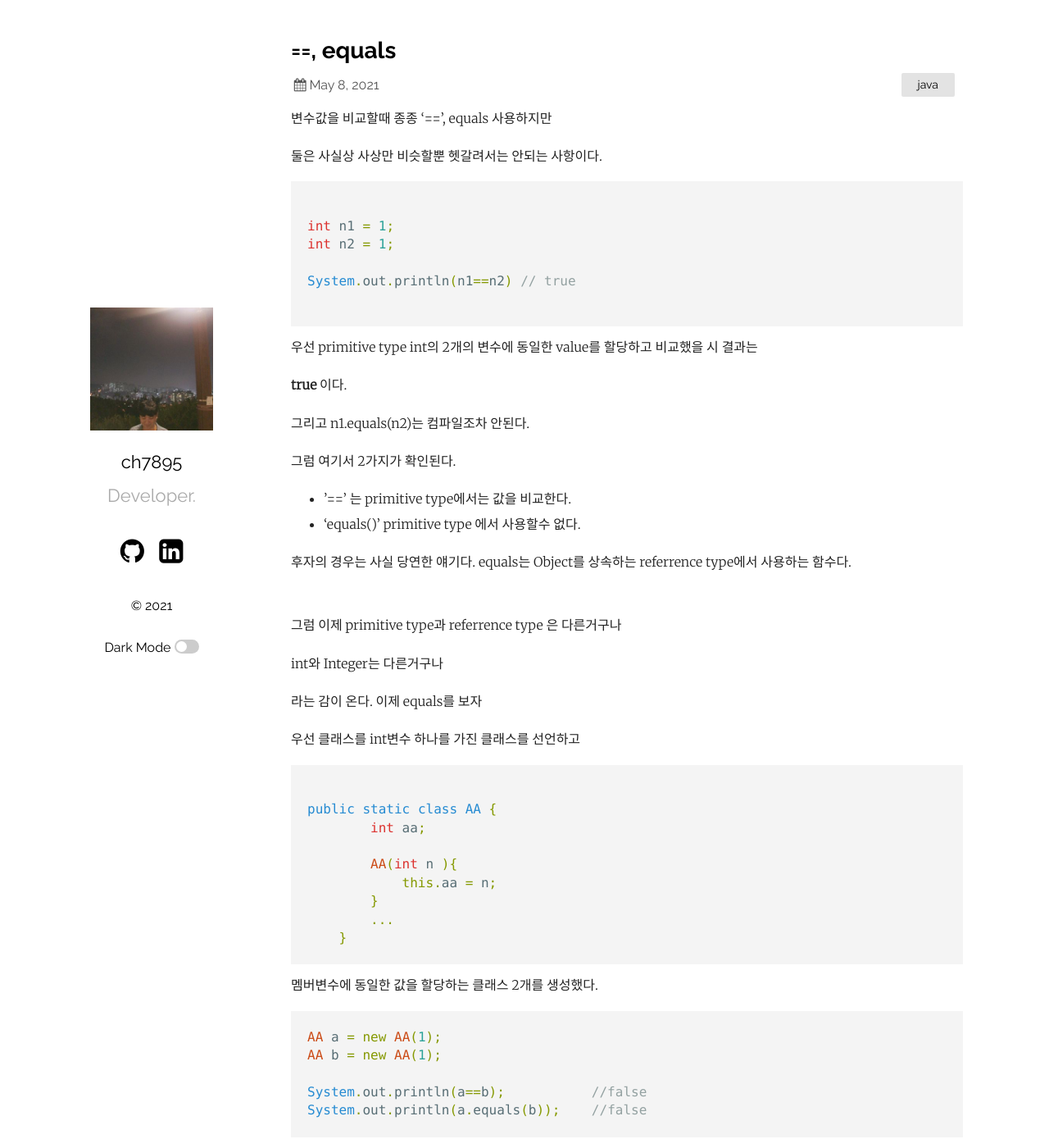
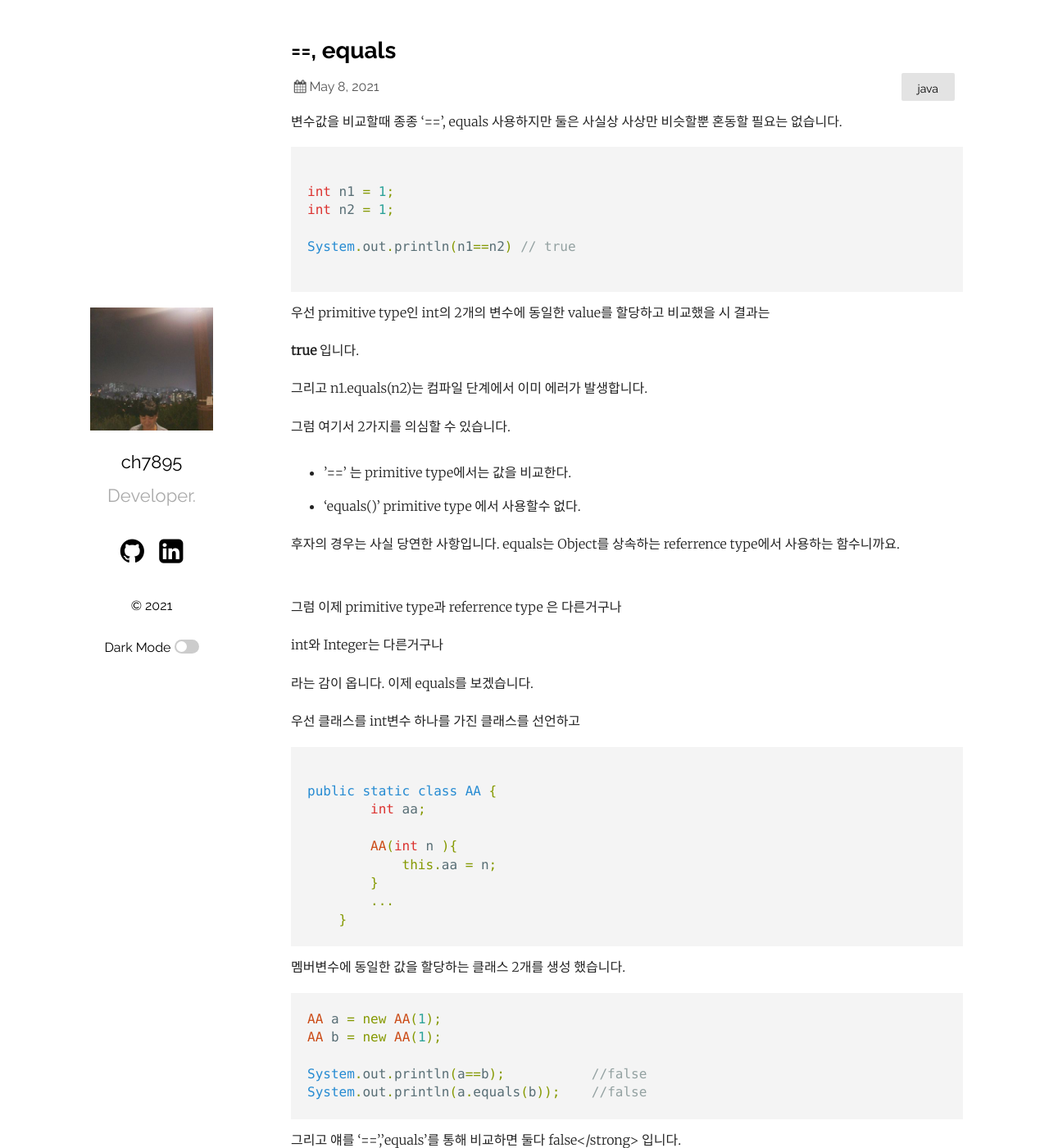
Before and after one commit to ch7895/ch7895.github.io, a Jekyll site: the page built from _posts/2021-05-08-equals,== copy.markdown, in a window 1280 px wide and 1400 px high. Shown: the whole window at 82% size. Built offline with Jekyll 4.4.1, drawn with Linux system fonts in a browser that asks for light colours; some of the changed text lies outside the part shown.

Commit message:
css 수정

````diff
--- a/_posts/2021-05-08-equals,== copy.markdown
+++ b/_posts/2021-05-08-equals,== copy.markdown
@@ -6,9 +6,7 @@ categories: java
 ---
 
 
-변수값을 비교할때 종종 '==', equals 사용하지만
-
-둘은 사실상 사상만 비슷할뿐 헷갈려서는 안되는 사항이다.
+변수값을 비교할때 종종 '==', equals 사용하지만 둘은 사실상 사상만 비슷할뿐 혼동할 필요는 없습니다.
 
 
 ```java
@@ -20,26 +18,28 @@ System.out.println(n1==n2) // true
 
 ```
 
-우선 primitive type int의 2개의 변수에 동일한 value를 할당하고 비교했을 시 결과는
+우선 primitive type인 int의 2개의 변수에 동일한 value를 할당하고 비교했을 시 결과는
 
-<strong>true</strong>  이다.
+<strong>true</strong>  입니다.
 
-그리고 n1.equals(n2)는 컴파일조차 안된다.
+그리고 n1.equals(n2)는 컴파일 단계에서 이미 에러가 발생합니다.
 
-그럼 여기서 2가지가 확인된다.
+그럼 여기서 2가지를 의심할 수 있습니다.
 
  - '==' 는 primitive type에서는 값을 비교한다.
  - 'equals()' primitive type 에서 사용할수 없다.
 
 
-후자의 경우는 사실 당연한 얘기다. equals는 Object를 상속하는 referrence type에서 사용하는 함수다.
+후자의 경우는 사실 당연한 사항입니다.
+equals는 Object를 상속하는 referrence type에서 사용하는 함수니까요.
+
 
 <br>
 그럼 이제 primitive type과 referrence type 은 다른거구나
 
 int와 Integer는 다른거구나
 
-라는 감이 온다. 이제 equals를 보자
+라는 감이 옵니다. 이제 equals를 보겠습니다.
 
 우선 클래스를 int변수 하나를 가진 클래스를 선언하고
 ```java
@@ -54,7 +54,7 @@ public static class AA {
     }
 ```
 
-멤버변수에 동일한 값을 할당하는 클래스 2개를 생성했다.
+멤버변수에 동일한 값을 할당하는 클래스 2개를 생성 했습니다.
 ```java
 AA a = new AA(1);
 AA b = new AA(1);
@@ -63,40 +63,39 @@ System.out.println(a==b);           //false
 System.out.println(a.equals(b));    //false
 ```
 
-그리고 얘를 '==','equals'를 통해 비교하면 둘다 <string>false</strong> 다.
+그리고 얘를 '==','equals'를 통해 비교하면 둘다 <string>false</strong> 입니다.
 
-referrence type에서는 비교연산자를 쓰면안된다는건가? 싶은 결과다
+referrence type에서는 비교연산자를 쓰면안된다는건가? 라는 의구심이 또 듭니다.
 
 그럼 뭐가 다른걸까
 
-우선 primitive type과 referrence type이 메모리에 저장되는 구조를 생각해보면 감이 온다.
+우선 primitive type과 referrence type이 메모리에 저장되는 구조를 생각해보면 답이 보일 듯 합니다.
 
 primitive type은 스택에 할당받으면 그 공간에 value를 저장하고
 
-referrence type의 value는 스택이 아니라 힙영역에 저장을 하고, 스택에는 value가 저장된 힙영역의 주소가 저장된다.
+referrence type의 value는 스택이 아니라 힙영역에 저장을 하고, 스택에는 value가 저장된 힙영역의 주소를 저장합니다.
 
-즉 a와 b는 각각 스택에 저장된 값(힙영역의 주소)가 다르기 때문에 '==' <strong> false </strong> 이다.
+즉 a와 b는 각각 스택에 저장된 값(힙영역의 주소)가 다르기 때문에 '==' <strong> false </strong> 라는 결과를 보여줍니다.
 
 <br>
 <h3> 그럼 equals는 왜? </h3>
 
-object 클래스의 equals 함수를 보자
+object 클래스의 equals 함수를 뜯어보겠습니다.
 
 ```java
 public boolean equals(Object obj) {
         return (this == obj);
     }
 ```
-equals도 결국은 '==' 이다.
+equals도 결국은 '==' 입니다.
 
 그렇기 때문에 equals()를 만약 멤버변수의 값이 모두 같은 인스턴스 인 경우에 true 를 반환하는 형태로 사용하고싶다면
-equals 함수를 오버라이딩 해서 사용하면 된다.
+equals 함수를 오버라이딩 해서 사용하면 될것 같습니다.
 
 <br>
 
-그런데 이쯤에서 조금 헷갈리는게 있을 수 있다.
+그런데 이쯤에서 조금 헷갈리는게 있을 수 있습니다.
 
-Stirng은 equals가 되던데,
-Integer는 '==' 이된데,
+Integer는 '==' 도 되고, equals도 되는듯한데.. ?
 
 뭘까... ?
--- a/_sass/plain.scss
+++ b/_sass/plain.scss
@@ -238,6 +238,10 @@ main {
     padding: 0 !important;
     margin-top: 0;
   }
+
+  li {
+    padding-top:10px;
+  }
 }
 .post-container {
   padding-left: 30px;
````
Also changed, not shown: 10 other files.
